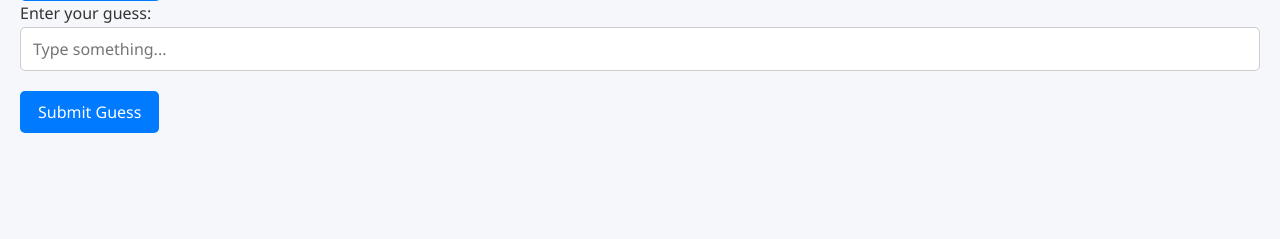
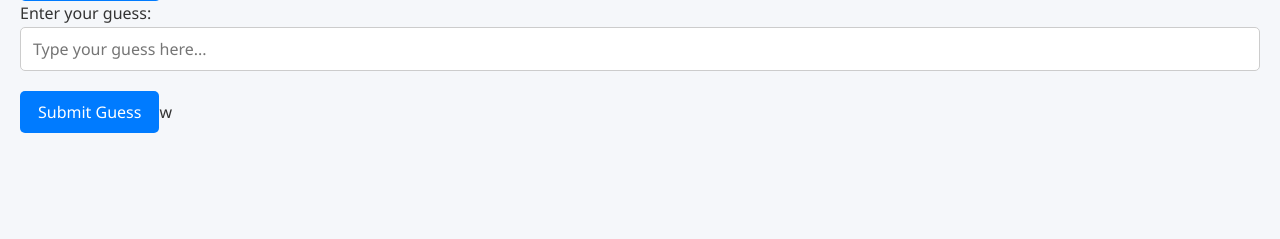
Before and after one commit to SuperNinjaCat5/Ear-Trainer, a Flask app: template templates/Quiz_Game.html in a window 1280 px wide. Shown: the part 61-300 px from the top of the page. Run offline with Flask 3, Linux system fonts and the light colour scheme; the template is opened without the code that fills it, so the values that code supplies are empty.

Commit message:
Fix placeholder text in guess input field for clarity

```diff
--- a/templates/Quiz_Game.html
+++ b/templates/Quiz_Game.html
@@ -16,8 +16,8 @@
         <input type="hidden" name="duration" value="{{ duration }}">
 
         <label for="guess">Enter your guess:</label><br>
-        <input type="text" id="guess" name="player_guess" placeholder="Type something..." required>
-        <button type="submit">Submit Guess</button>
+        <input type="text" id="guess" name="player_guess" placeholder="Type your guess here..." required>
+        <button type="submit">Submit Guess</button>w
     </form>
 
     <p>{{ message }}</p>
```
